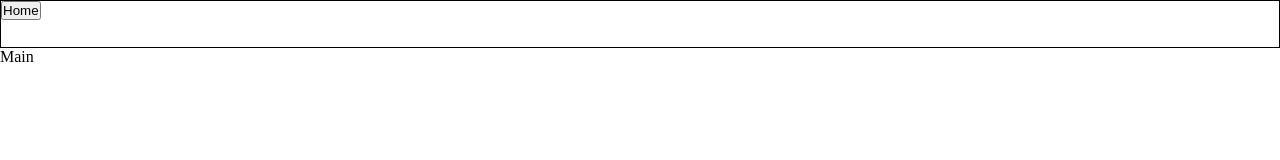
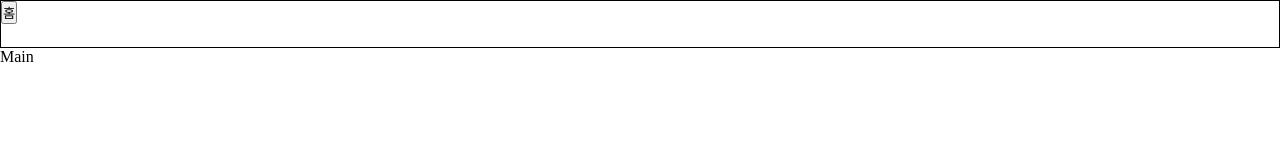
Before and after one commit to seonnn/library-test-repo, a React (Create React App) app: page / in a window 1280 px wide. Shown: the top 160 px of the page. Built offline with nearby package versions, Linux system fonts and the light colour scheme.

Commit message:
refactor: merge test를 위한 코드 변경

```diff
--- a/src/components/Header.tsx
+++ b/src/components/Header.tsx
@@ -6,7 +6,7 @@
 	const navigate = useNavigate();
 	return (
 		<Container>
-      <button onClick={() => navigate('/')}>Home</button>
+			<button onClick={() => navigate('/')}>홈</button>
 		</Container>
 	);
 };
```
Lines whose indentation alone changed are shown as unchanged.
